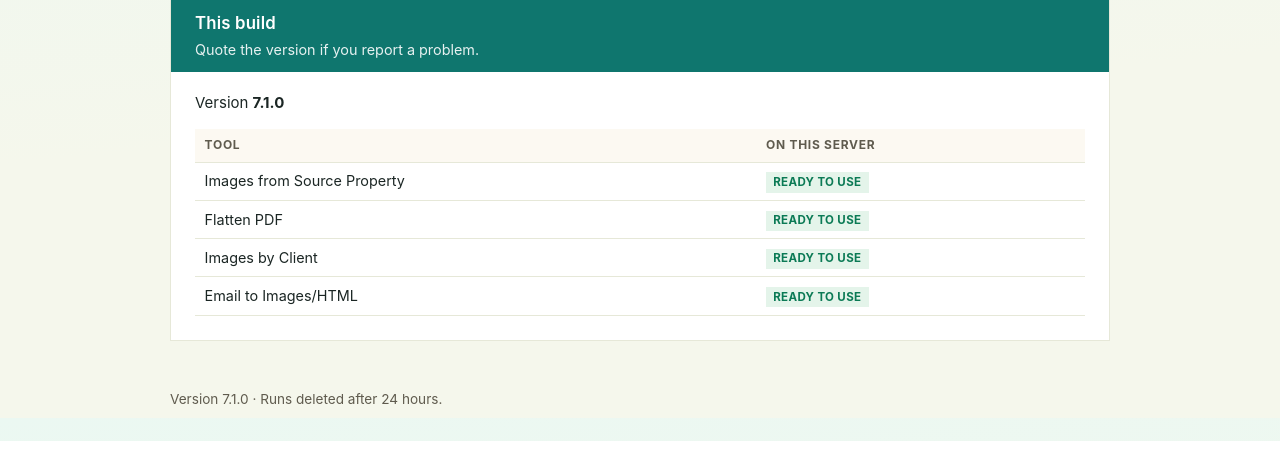
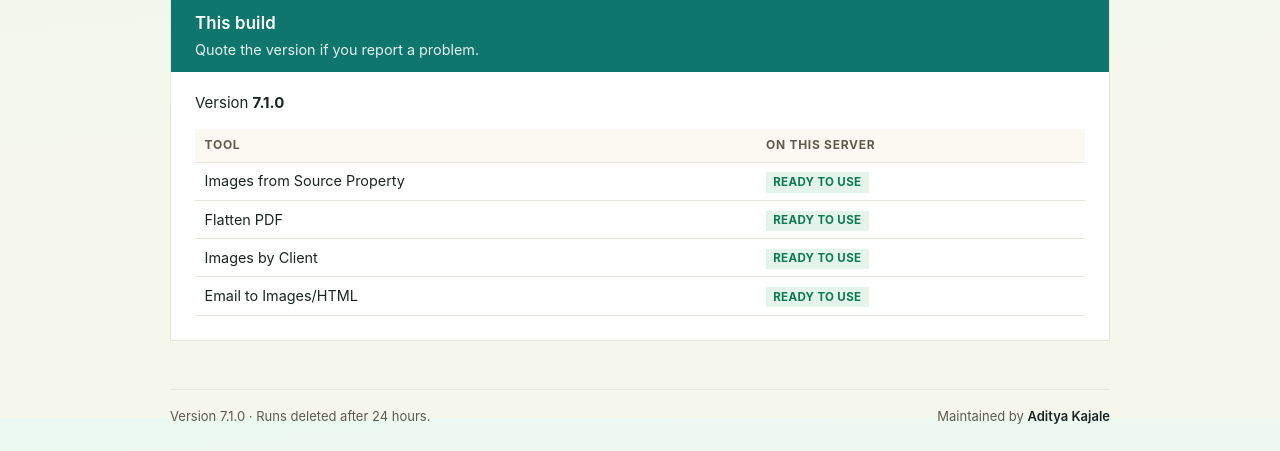
Before and after one commit to adityakajaleyardi/Image-resize-from-excel, a FastAPI app: page /help in a window 1280 px wide. Shown: the part 1182-1633 px from the top of the page. Run offline with FastAPI, Linux system fonts and the light colour scheme; some libraries are stand-ins or nearby versions.

Commit message:
Show 'Maintained by Aditya Kajale' in every page footer
Matches the Res Service Launchpad footer layout in this app's theme. Name is APP_MAINTAINER in app/settings.py; a test checks every page.

Co-authored-by: Cursor <cursoragent@cursor.com>

```diff
--- a/app/settings.py
+++ b/app/settings.py
@@ -12,6 +12,9 @@ from pathlib import Path
 #: Shown in the header and the page titles. The project has not been renamed
 #: yet, so keep this the single place that decides what the suite is called.
 APP_NAME = "Internal Tools"
+
+#: Shown in the footer of every page, matching the launchpad's own footer.
+APP_MAINTAINER = "Aditya Kajale"
 
 #: Environment variables are read as `<prefix>_<NAME>`. The old single-tool
 #: names are still honoured so an existing deployment keeps working.
--- a/app/static/app.css
+++ b/app/static/app.css
@@ -145,9 +145,33 @@ body {
 }
 
 .site-footer {
-  margin: 3rem 0 2rem;
+  margin: 3rem 0 0;
   color: var(--text-muted);
-  font-size: 0.85rem;
+  font-size: 0.8125rem;
+}
+
+.footer-inner {
+  display: flex;
+  flex-wrap: wrap;
+  align-items: center;
+  justify-content: space-between;
+  gap: 0.75rem;
+  padding-top: 1.1rem;
+  padding-bottom: 1.5rem;
+  border-top: 1px solid var(--border);
+}
+
+.footer-inner strong {
+  color: var(--text);
+  font-weight: 600;
+}
+
+@media (max-width: 640px) {
+  .footer-inner {
+    flex-direction: column;
+    align-items: flex-start;
+    gap: 0.25rem;
+  }
 }
 
 /* Page intro */
@@ -822,7 +846,12 @@ a {
 }
 
 .page-home .site-footer {
-  margin: 0 0 1.25rem;
+  margin: 0;
+}
+
+.page-home .footer-inner {
+  padding-top: 0.8rem;
+  padding-bottom: 1rem;
 }
 
 .hero {
--- a/app/templates/base.html
+++ b/app/templates/base.html
@@ -50,11 +50,14 @@
   </main>
 
   <footer class="site-footer">
-    <div class="shell">
-      {# The home page has a build tile carrying the version already. #}
-      {% if active_page != 'home' %}Version {{ version }} &middot; {% endif %}
-      {# A tool holding sensitive output sets its own, shorter window. #}
-      Runs deleted after {{ tool_retention_hours or retention_hours }} hours.
+    <div class="shell footer-inner">
+      <span>
+        {# The home page has a build tile carrying the version already. #}
+        {% if active_page != 'home' %}Version {{ version }} &middot; {% endif %}
+        {# A tool holding sensitive output sets its own, shorter window. #}
+        Runs deleted after {{ tool_retention_hours or retention_hours }} hours.
+      </span>
+      <span>Maintained by <strong>{{ app_maintainer }}</strong></span>
     </div>
   </footer>
 
--- a/app/templating.py
+++ b/app/templating.py
@@ -12,13 +12,14 @@ from fastapi.templating import Jinja2Templates
 
 from . import __version__
 from .registry import TOOLS
-from .settings import APP_NAME, JOB_RETENTION_HOURS
+from .settings import APP_MAINTAINER, APP_NAME, JOB_RETENTION_HOURS
 
 APP_DIR = Path(__file__).resolve().parent
 
 templates = Jinja2Templates(directory=APP_DIR / "templates")
 templates.env.globals.update(
     app_name=APP_NAME,
+    app_maintainer=APP_MAINTAINER,
     tools=TOOLS,
     version=__version__,
     retention_hours=JOB_RETENTION_HOURS,
```
Also changed, not shown: tests/test_api.py (+8 -0 lines), CHANGELOG.md.
